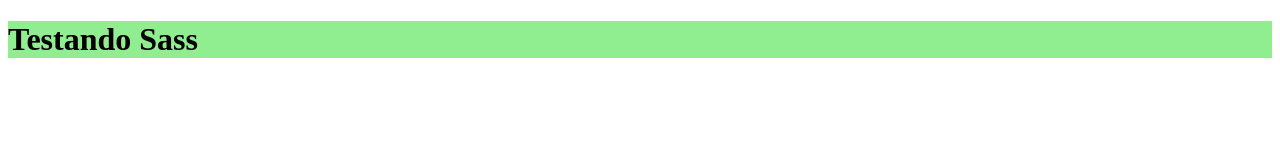
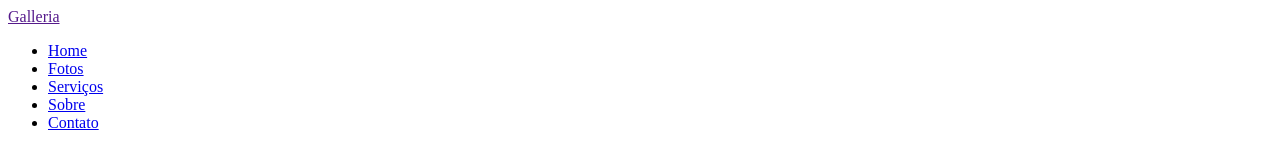
Before and after one commit to Tharllyene/Galleria, a plain HTML site: page index.html in a window 1280 px wide. Drawn offline with Linux system fonts and the light colour scheme.

Commit message:
Adicionando imagens e algumas tags
tags:  link, header, nav, a, ul e li

```diff
--- a/index.html
+++ b/index.html
@@ -6,11 +6,37 @@
     <meta name="viewport" content="width=device-width, initial-scale=1.0">
     <title>Galleria</title>
 
+    <link rel="preconnect" href="https://fonts.gstatic.com" crossorigin>
+    <link href="https://fonts.googleapis.com/css2?family=Josefin+Sans:ital,wght@0,100;0,200;0,300;0,400;0,500;0,600;0,700;1,100;1,200;1,300;1,400;1,500;1,600;1,700&display=swap" rel="stylesheet">
+
+    <link rel="stylesheet" href="https://cdnjs.cloudflare.com/ajax/libs/font-awesome/6.2.1/css/all.min.css" integrity="sha512-MV7K8+y+gLIBoVD59lQIYicR65iaqukzvf/nwasF0nqhPay5w/9lJmVM2hMDcnK1OnMGCdVK+iQrJ7lzPJQd1w==" crossorigin="anonymous" referrerpolicy="no-referrer" />
+
     <link rel="stylesheet" href="css/style.css">
 </head>
 <body>
-    <div>
-        <h1>Testando Sass</h1>
-    </div>
+    <header class="header">
+        <a href="" class="header-brand">Galleria</a>
+        <nav class="header-navbar">
+            <ul>
+                <li>
+                    <a href="#" class="active">Home</a>
+                </li>
+                <li>
+                    <a href="#">Fotos</a>
+                </li>
+                <li>
+                    <a href="#">Serviços</a>
+                </li>
+                <li>
+                    <a href="#">Sobre</a>
+                </li>
+                <li>
+                    <a href="#">Contato</a>
+                </li>
+
+            </ul>
+        </nav>
+    </header>
+
 </body>
 </html>
--- a/sass/style.sass
+++ b/sass/style.sass
@@ -1,2 +1,3 @@
 div
     background: lightgreen
+    font-family: Josefin Sans
```
Also changed, not shown: css/style.css, img/banner-1.jpg (added), img/banner-2.jpg (added), img/banner-3.jpg (added), img/deal_headset.png (added), img/prod-1.jpg (added), img/prod-2.jpg (added), img/prod-3.jpg (added), img/prod-4.jpg (added), img/prod-5.jpg (added), img/prod-6.jpg (added), img/prod-7.jpg (added), img/prod-8.jpg (added), 1 other file.
